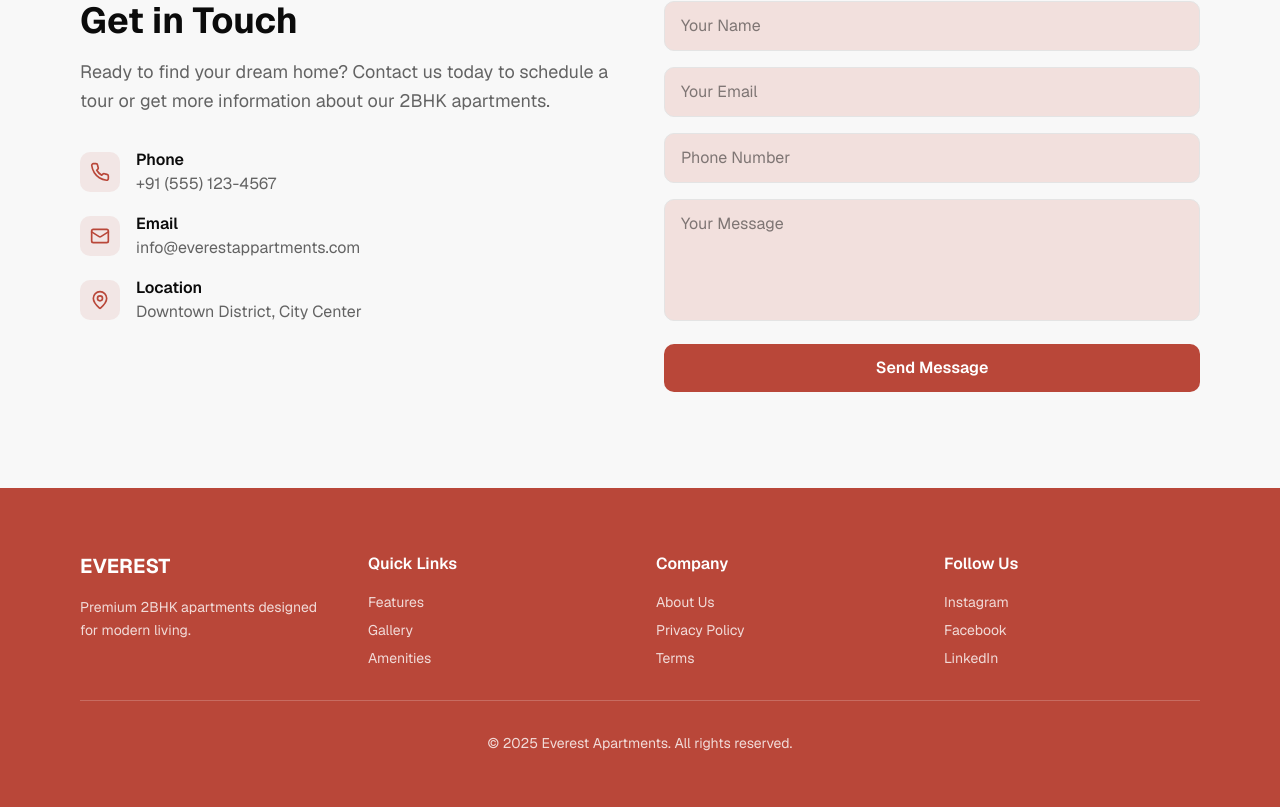
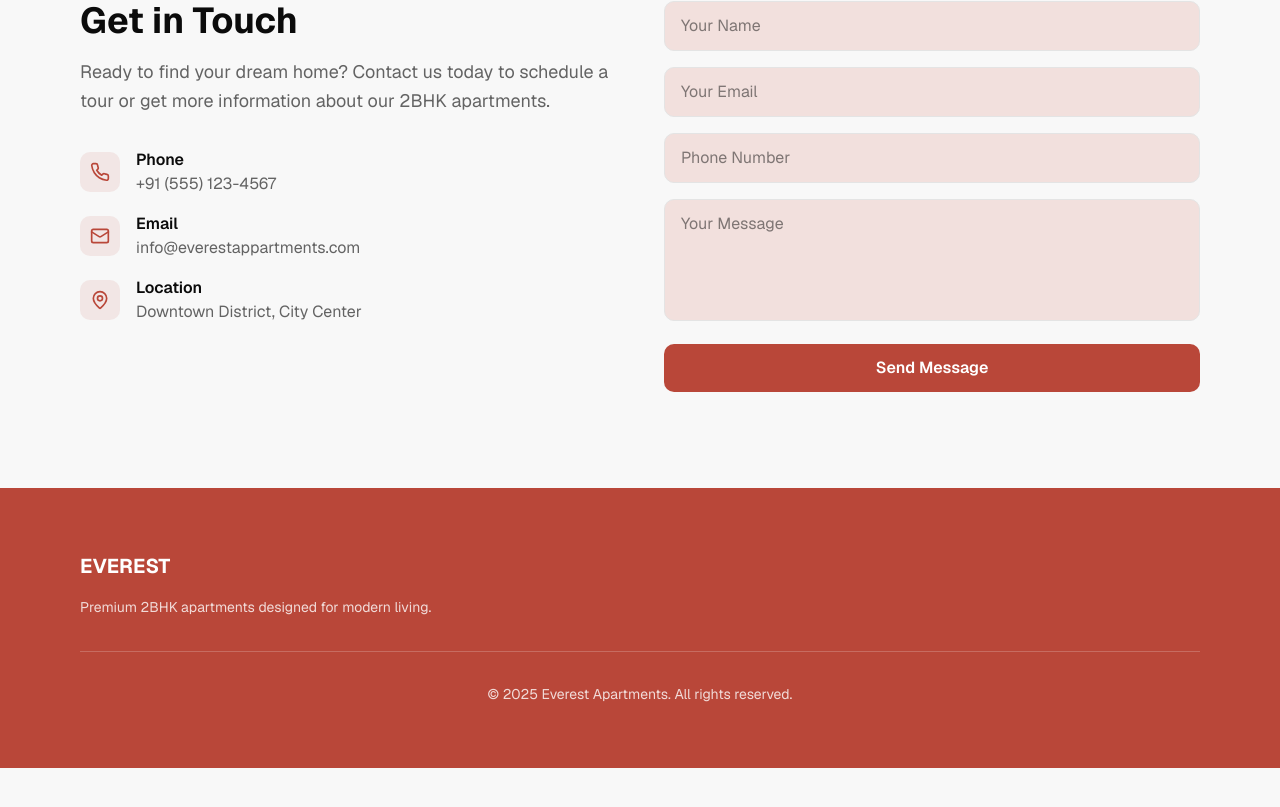
Before and after one commit to arkdevicu/v0-marketing-site-for-2bhk, a Next.js app: page / in a window 1280 px wide. Shown: the part 3392-4199 px from the top of the page. After the commit the page ends 4160 px from the top, so only its background shows below. Built offline with nearby package versions, Linux system fonts and the light colour scheme.

Commit message:
feat: simplify footer with branding and copyright
Remove link sections and keep only description and copyright.

#VERCEL_SKIP

Co-authored-by: arkdevicu <227661888+arkdevicu@users.noreply.github.com>

```diff
--- a/components/footer.tsx
+++ b/components/footer.tsx
@@ -2,76 +2,11 @@ export function Footer() {
   return (
     <footer className="bg-primary text-primary-foreground py-12 md:py-16">
       <div className="max-w-6xl mx-auto px-4">
-        <div className="grid md:grid-cols-4 gap-8 mb-8">
-          <div>
-            <h3 className="text-xl font-bold mb-4">EVEREST</h3>
-            <p className="text-primary-foreground/80 text-sm leading-relaxed">
-              Premium 2BHK apartments designed for modern living.
-            </p>
-          </div>
-
-          <div>
-            <h4 className="font-semibold mb-4">Quick Links</h4>
-            <ul className="space-y-2 text-sm text-primary-foreground/80">
-              <li>
-                <a href="#features" className="hover:text-primary-foreground transition">
-                  Features
-                </a>
-              </li>
-              <li>
-                <a href="#gallery" className="hover:text-primary-foreground transition">
-                  Gallery
-                </a>
-              </li>
-              <li>
-                <a href="#amenities" className="hover:text-primary-foreground transition">
-                  Amenities
-                </a>
-              </li>
-            </ul>
-          </div>
-
-          <div>
-            <h4 className="font-semibold mb-4">Company</h4>
-            <ul className="space-y-2 text-sm text-primary-foreground/80">
-              <li>
-                <a href="#" className="hover:text-primary-foreground transition">
-                  About Us
-                </a>
-              </li>
-              <li>
-                <a href="#" className="hover:text-primary-foreground transition">
-                  Privacy Policy
-                </a>
-              </li>
-              <li>
-                <a href="#" className="hover:text-primary-foreground transition">
-                  Terms
-                </a>
-              </li>
-            </ul>
-          </div>
-
-          <div>
-            <h4 className="font-semibold mb-4">Follow Us</h4>
-            <ul className="space-y-2 text-sm text-primary-foreground/80">
-              <li>
-                <a href="#" className="hover:text-primary-foreground transition">
-                  Instagram
-                </a>
-              </li>
-              <li>
-                <a href="#" className="hover:text-primary-foreground transition">
-                  Facebook
-                </a>
-              </li>
-              <li>
-                <a href="#" className="hover:text-primary-foreground transition">
-                  LinkedIn
-                </a>
-              </li>
-            </ul>
-          </div>
+        <div className="mb-8">
+          <h3 className="text-xl font-bold mb-4">EVEREST</h3>
+          <p className="text-primary-foreground/80 text-sm leading-relaxed">
+            Premium 2BHK apartments designed for modern living.
+          </p>
         </div>
 
         <div className="border-t border-primary-foreground/20 pt-8 text-center text-sm text-primary-foreground/80">
```
